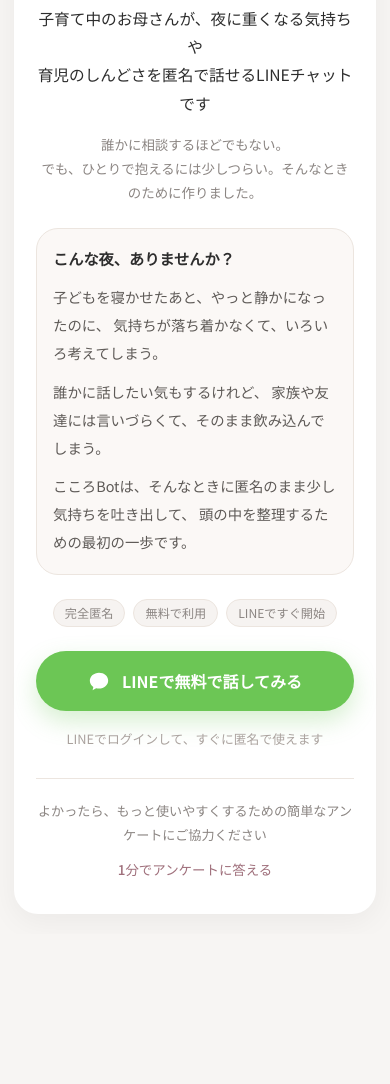
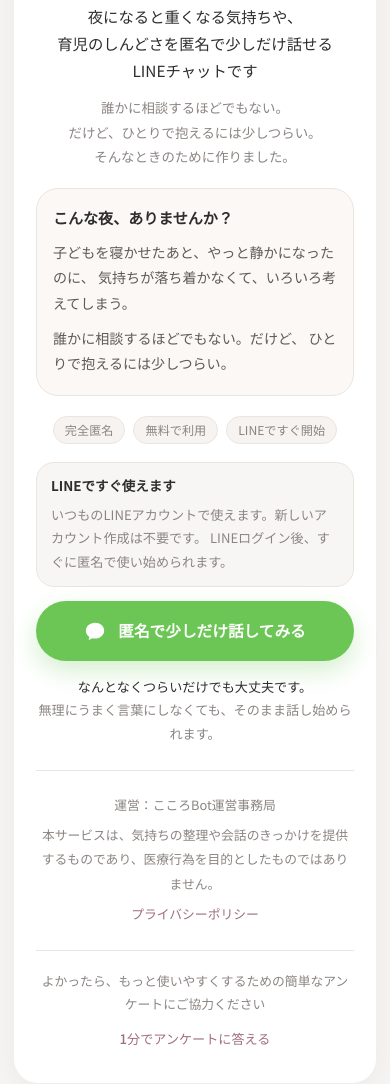
Before and after one commit to RyuYoshi4869/Kokoro_bot_LP_1, a plain HTML site: page index.html in a window 390 px wide. Shown: the part 404-1488 px from the top of the page. Before the commit the page ends 1338 px from the top, so only its background shows below. Drawn offline with Linux system fonts and the light colour scheme.

Commit message:
Update index.html

```diff
--- a/index.html
+++ b/index.html
@@ -3,10 +3,10 @@
 <head>
   <meta charset="UTF-8" />
   <meta name="viewport" content="width=device-width, initial-scale=1.0" />
-  <title>こころBot - 寝かしつけのあと、ひとりで抱えがちな気持ちを話せる場所</title>
+  <title>こころBot - 寝かしつけのあと、ひとりで抱えがちな気持ちを少しだけ話せる場所</title>
   <meta
     name="description"
-    content="こころBotは、子育て中のお母さんが、寝かしつけのあとに重くなる気持ちや育児のしんどさを匿名で話せるAIチャットです。"
+    content="こころBotは、子育て中のお母さんが、寝かしつけのあとに重くなる気持ちや育児のしんどさを匿名で少しだけ話せるLINEチャットです。"
   />
   <link rel="preconnect" href="https://fonts.googleapis.com" />
   <link rel="preconnect" href="https://fonts.gstatic.com" crossorigin />
@@ -127,18 +127,18 @@
     }
 
     .sub-copy {
-      font-size: 1.04rem;
+      font-size: 1.02rem;
       font-weight: 400;
-      line-height: 1.9;
+      line-height: 1.85;
       color: var(--text-primary);
-      margin-bottom: 18px;
+      margin-bottom: 14px;
     }
 
     .micro-copy {
-      font-size: 0.95rem;
+      font-size: 0.96rem;
       line-height: 1.8;
       color: var(--text-secondary);
-      margin-bottom: 34px;
+      margin-bottom: 26px;
     }
 
     .empathy-box {
@@ -146,21 +146,21 @@
       border: 1px solid var(--soft-line);
       border-radius: 22px;
       text-align: left;
-      padding: 24px 22px;
-      margin: 0 auto 30px;
+      padding: 22px 20px;
+      margin: 0 auto 26px;
       max-width: 620px;
     }
 
     .empathy-title {
       font-size: 1rem;
       font-weight: 700;
-      margin-bottom: 14px;
+      margin-bottom: 12px;
       color: var(--text-primary);
     }
 
     .empathy-text {
-      font-size: 0.98rem;
-      line-height: 1.95;
+      font-size: 0.96rem;
+      line-height: 1.85;
       color: #5e5a57;
     }
 
@@ -173,7 +173,7 @@
       justify-content: center;
       gap: 10px;
       flex-wrap: wrap;
-      margin: 0 auto 28px;
+      margin: 0 auto 22px;
     }
 
     .trust-pill {
@@ -185,6 +185,29 @@
       font-size: 0.86rem;
       line-height: 1;
       white-space: nowrap;
+    }
+
+    .login-note {
+      max-width: 580px;
+      margin: 0 auto 16px;
+      padding: 14px 16px;
+      background: #f8f6f4;
+      border: 1px solid var(--soft-line);
+      border-radius: 18px;
+      text-align: left;
+    }
+
+    .login-note-title {
+      font-size: 0.92rem;
+      font-weight: 700;
+      color: var(--text-primary);
+      margin-bottom: 8px;
+    }
+
+    .login-note-text {
+      font-size: 0.9rem;
+      line-height: 1.8;
+      color: var(--text-secondary);
     }
 
     .cta-btn {
@@ -200,7 +223,7 @@
       color: #ffffff;
       text-decoration: none;
       border-radius: 999px;
-      font-size: 1.15rem;
+      font-size: 1.12rem;
       font-weight: 700;
       box-shadow: 0 10px 24px var(--cta-shadow);
       transition: transform 0.2s ease, box-shadow 0.2s ease, background 0.2s ease;
@@ -222,29 +245,57 @@
       flex-shrink: 0;
     }
 
-    .footer-note {
-      margin-top: 18px;
+    .cta-support {
+      margin-top: 16px;
       font-size: 0.92rem;
       line-height: 1.8;
-      color: var(--text-muted);
+      color: var(--text-secondary);
+    }
+
+    .cta-support-strong {
+      color: var(--text-primary);
+      font-weight: 500;
+    }
+
+    .service-info {
+      margin: 30px auto 0;
+      padding-top: 22px;
+      border-top: 1px solid var(--soft-line);
+      max-width: 560px;
+      font-size: 0.88rem;
+      line-height: 1.9;
+      color: var(--text-secondary);
+    }
+
+    .service-info p + p {
+      margin-top: 6px;
+    }
+
+    .service-info a {
+      color: var(--soft-pink-text);
+      text-decoration: none;
+    }
+
+    .service-info a:hover {
+      text-decoration: underline;
     }
 
     .survey-box {
-      margin: 34px auto 0;
-      padding-top: 24px;
+      margin: 28px auto 0;
+      padding-top: 22px;
       border-top: 1px solid var(--soft-line);
       max-width: 560px;
     }
 
     .survey-text {
-      font-size: 0.92rem;
+      font-size: 0.9rem;
       line-height: 1.8;
       color: var(--text-secondary);
       margin-bottom: 10px;
     }
 
     .survey-link {
-      font-size: 0.94rem;
+      font-size: 0.92rem;
       color: var(--soft-pink-text);
       text-decoration: none;
       font-weight: 500;
@@ -289,36 +340,37 @@
       .headline {
         font-size: 1.42rem;
         line-height: 1.7;
-        margin-bottom: 16px;
+        margin-bottom: 14px;
       }
 
       .sub-copy {
-        font-size: 0.98rem;
-        line-height: 1.8;
-        margin-bottom: 14px;
+        font-size: 0.96rem;
+        line-height: 1.75;
+        margin-bottom: 12px;
       }
 
       .micro-copy {
         font-size: 0.84rem;
-        margin-bottom: 24px;
+        margin-bottom: 20px;
       }
 
       .empathy-box {
         padding: 18px 16px;
-        margin-bottom: 24px;
+        margin-bottom: 20px;
       }
 
       .empathy-title {
-        font-size: 0.95rem;
+        font-size: 0.94rem;
       }
 
       .empathy-text {
-        font-size: 0.9rem;
+        font-size: 0.88rem;
+        line-height: 1.8;
       }
 
       .trust-row {
         gap: 8px;
-        margin-bottom: 24px;
+        margin-bottom: 18px;
       }
 
       .trust-pill {
@@ -326,10 +378,23 @@
         padding: 7px 11px;
       }
 
+      .login-note {
+        padding: 12px 14px;
+        margin-bottom: 14px;
+      }
+
+      .login-note-title {
+        font-size: 0.84rem;
+      }
+
+      .login-note-text {
+        font-size: 0.82rem;
+      }
+
       .cta-btn {
         max-width: 100%;
         min-height: 60px;
-        font-size: 1rem;
+        font-size: 0.98rem;
         padding: 16px 22px;
       }
 
@@ -338,22 +403,27 @@
         height: 22px;
       }
 
-      .footer-note {
+      .cta-support {
+        font-size: 0.82rem;
+        margin-top: 14px;
+      }
+
+      .service-info {
         font-size: 0.8rem;
-        margin-top: 16px;
+        margin-top: 24px;
       }
 
       .survey-box {
-        margin-top: 28px;
-        padding-top: 20px;
+        margin-top: 24px;
+        padding-top: 18px;
       }
 
       .survey-text {
-        font-size: 0.82rem;
+        font-size: 0.8rem;
       }
 
       .survey-link {
-        font-size: 0.84rem;
+        font-size: 0.82rem;
       }
     }
 
@@ -368,11 +438,11 @@
 
       .sub-copy,
       .empathy-text {
-        font-size: 0.88rem;
+        font-size: 0.86rem;
       }
 
       .cta-btn {
-        font-size: 0.94rem;
+        font-size: 0.92rem;
         min-height: 56px;
       }
     }
@@ -405,13 +475,15 @@
     </h1>
 
     <p class="sub-copy">
-      子育て中のお母さんが、夜に重くなる気持ちや<br />
-      育児のしんどさを匿名で話せるLINEチャットです
+      夜になると重くなる気持ちや、<br />
+      育児のしんどさを匿名で少しだけ話せる<br />
+      LINEチャットです
     </p>
 
     <p class="micro-copy">
       誰かに相談するほどでもない。<br />
-      でも、ひとりで抱えるには少しつらい。そんなときのために作りました。
+      だけど、ひとりで抱えるには少しつらい。<br />
+      そんなときのために作りました。
     </p>
 
     <div class="empathy-box">
@@ -421,12 +493,8 @@
         気持ちが落ち着かなくて、いろいろ考えてしまう。
       </p>
       <p class="empathy-text">
-        誰かに話したい気もするけれど、
-        家族や友達には言いづらくて、そのまま飲み込んでしまう。
-      </p>
-      <p class="empathy-text">
-        こころBotは、そんなときに匿名のまま少し気持ちを吐き出して、
-        頭の中を整理するための最初の一歩です。
+        誰かに相談するほどでもない。だけど、
+        ひとりで抱えるには少しつらい。
       </p>
     </div>
 
@@ -434,6 +502,14 @@
       <span class="trust-pill">完全匿名</span>
       <span class="trust-pill">無料で利用</span>
       <span class="trust-pill">LINEですぐ開始</span>
+    </div>
+
+    <div class="login-note">
+      <p class="login-note-title">LINEですぐ使えます</p>
+      <p class="login-note-text">
+        いつものLINEアカウントで使えます。新しいアカウント作成は不要です。
+        LINEログイン後、すぐに匿名で使い始められます。
+      </p>
     </div>
 
     <a
@@ -447,12 +523,21 @@
       <svg class="cta-icon" viewBox="0 0 24 24" fill="currentColor" aria-hidden="true">
         <path d="M12 3C6.477 3 2 6.94 2 11.8c0 2.77 1.49 5.24 3.82 6.86L5 22l3.86-2.12c.99.27 2.04.42 3.14.42 5.523 0 10-3.94 10-8.8S17.523 3 12 3z"></path>
       </svg>
-      LINEで無料で話してみる
+      匿名で少しだけ話してみる
     </a>
 
-    <p class="footer-note">
-      LINEでログインして、すぐに匿名で使えます
+    <p class="cta-support">
+      <span class="cta-support-strong">なんとなくつらいだけでも大丈夫です。</span><br />
+      無理にうまく言葉にしなくても、そのまま話し始められます。
     </p>
+
+    <div class="service-info">
+      <p>運営：こころBot運営事務局</p>
+      <p>本サービスは、気持ちの整理や会話のきっかけを提供するものであり、医療行為を目的としたものではありません。</p>
+      <p>
+        <a href="/privacy-policy.html" target="_blank" rel="noopener noreferrer">プライバシーポリシー</a>
+      </p>
+    </div>
 
     <div class="survey-box">
       <p class="survey-text">
@@ -467,6 +552,4 @@
         1分でアンケートに答える
       </a>
     </div>
-  </main>
-</body>
-</html>
+  </
```
